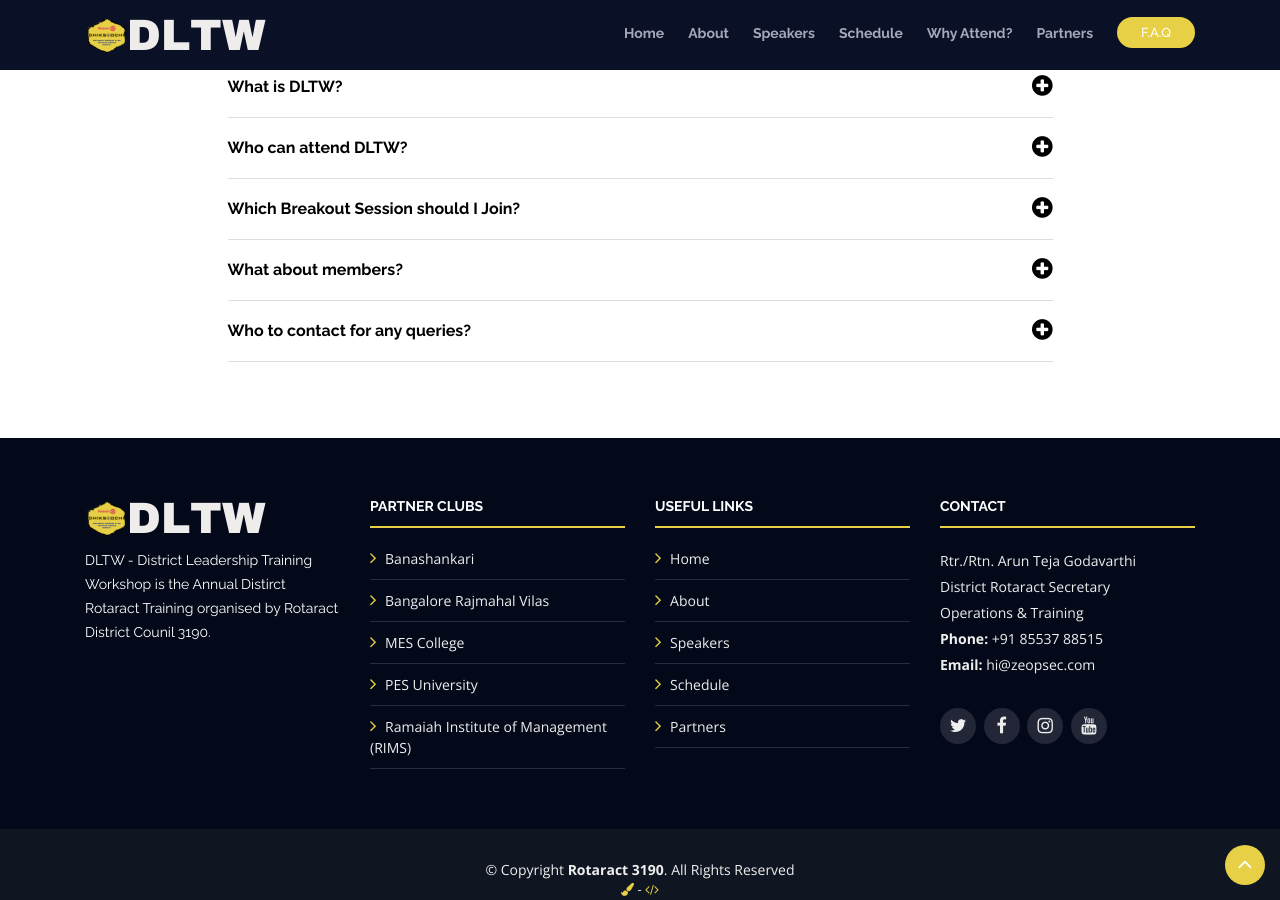
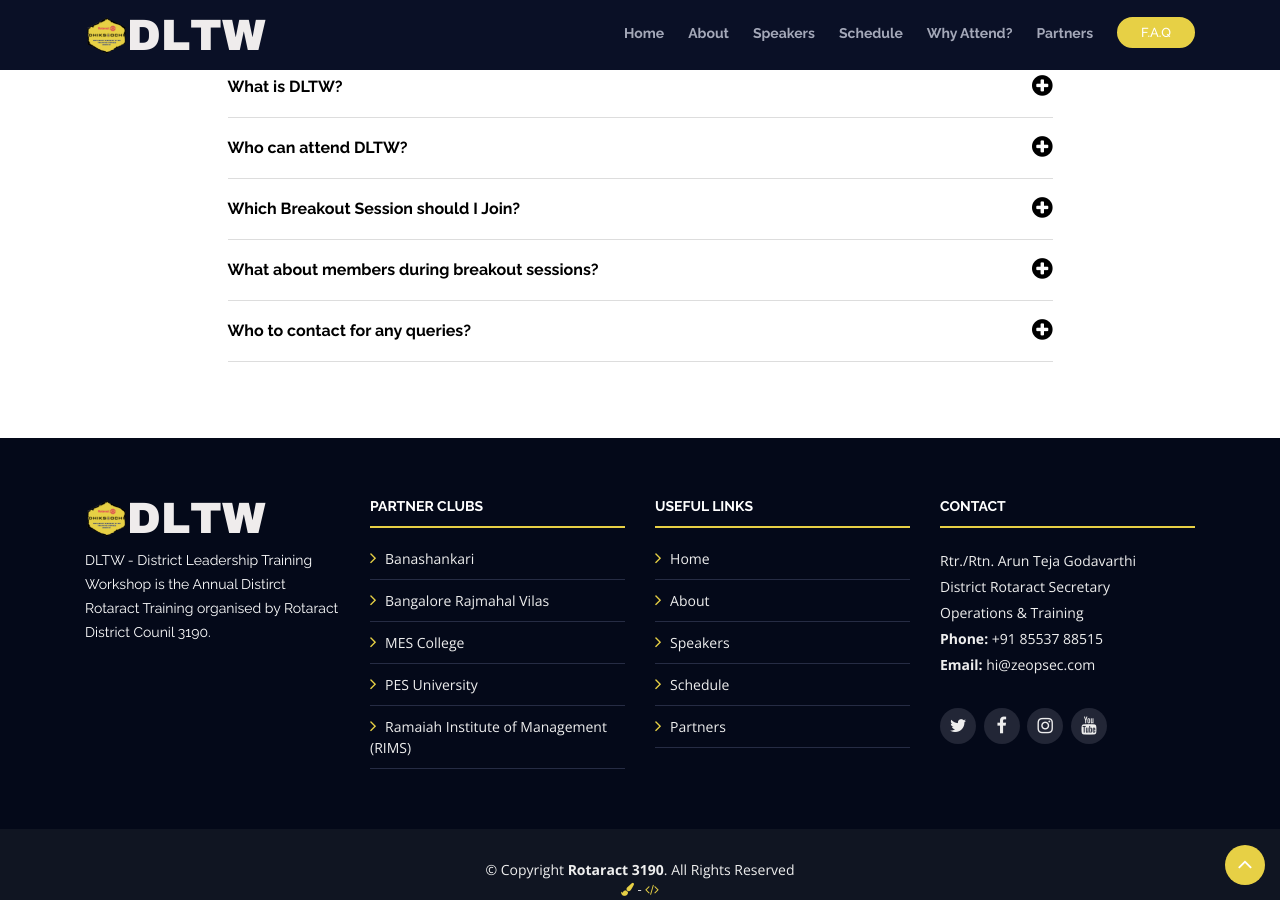
Before and after one commit to Rotaract3190/dltw20_21, a Jekyll site: the page built from index.html, in a window 1280 px wide and 900 px high, scrolled down 3638 px. Built offline with Jekyll 4.4.1, drawn with Linux system fonts in a browser that asks for light colours.

Commit message:
faq update

```diff
--- a/_data/faq.yml
+++ b/_data/faq.yml
@@ -4,7 +4,7 @@
   a: All the Rotaractors of RID 3190. Our team is working hard to bring the best knowledge to all the Rotaractors, members & club officials alike.
 - q: Which Breakout Session should I Join?
   a: Presidents (includes Vice Presidents, President Elects, Mentors/Advisors/IPPs)<br>Secretaries (includes Jt. Secretaries, Secretary-Admin/Reporting)<br>Treasurers (includes Jt. Treasurers, Head-Finance, Head-Sponsorship, etc)<br>Sergeant At Arms (includes Jt SAA, Director-Operations)<br>Club Service (includes (Jt) Directors, Chair-Membership Extension & Retention, Culturals)<br>Community Service (includes (Jt) Directors, Blood Donation Chair, Pulse Polio Chair, etc)<br>Professional Development Service (includes (Jt) Directors<br>International Service (includes (Jt) Directors, IDYE Chairs, Club Reps-Rotasia, etc)<br>Public Relations (includes (Jt) Directors, Creative Head, Web Services, Literary, etc)<br>Editorial (includes (Jt) Editors etc.)
-- q: What about members?
+- q: What about members during breakout sessions?
   a: On day 1 Members can join the Breakout Session that is of interest to them. Keep a whatout for Day 2, we are planning something special.
 - q: Who to contact for any queries?
   a: Fist contact your respective Zonal Rotaract Representatives.<br><br>For any extended queries:<br>Rtr./Rtn. Arun Teja Godavarthi<br>District Rotaract Secretary, Operations & Training
```
